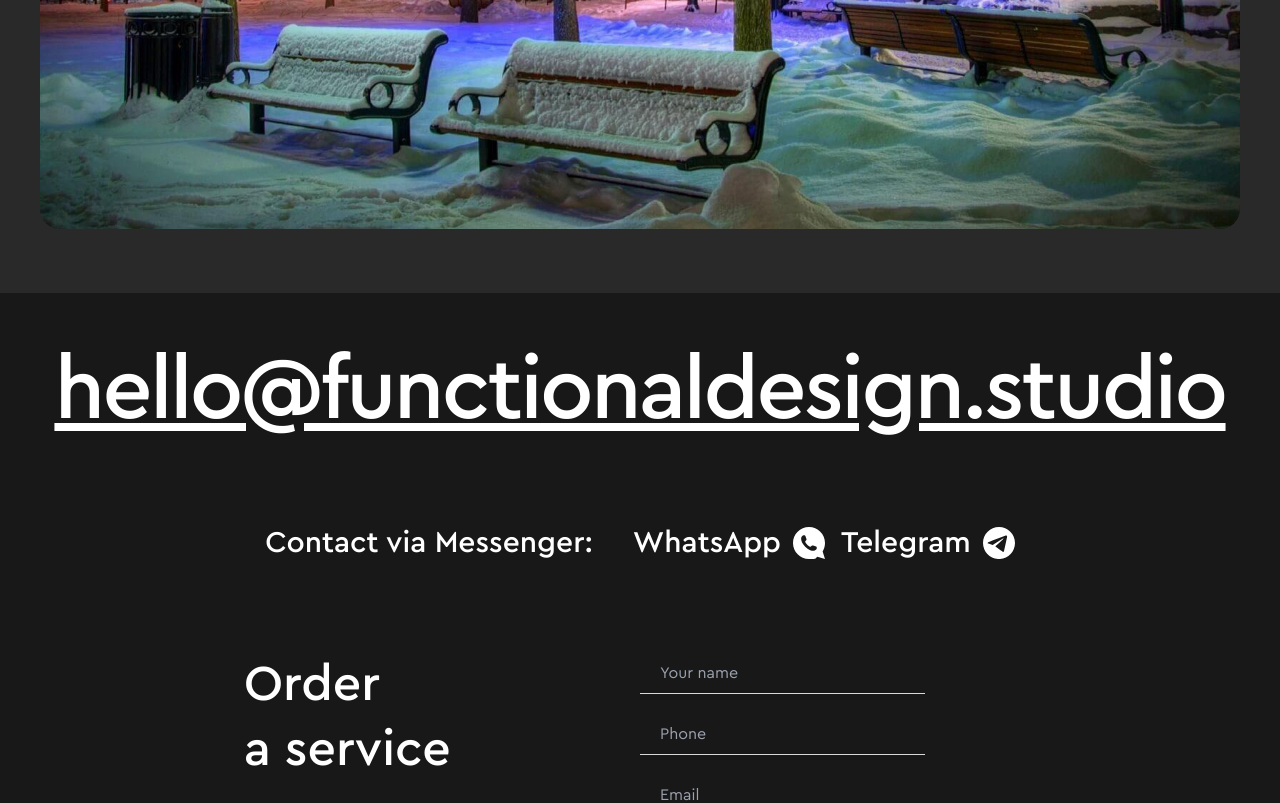
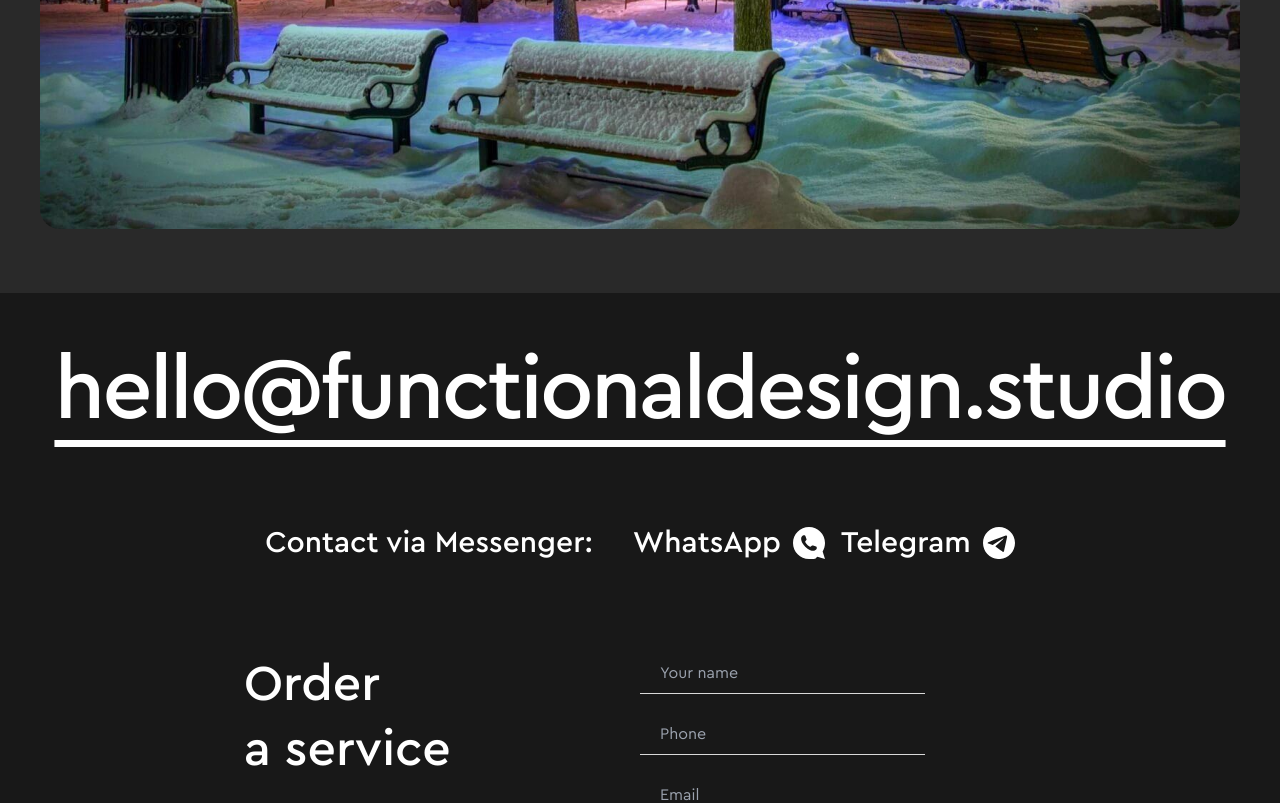
Before and after one commit to VladimirMedv/function, a Next.js app: page /projects in a window 1280 px wide. Shown: the part 2905-3708 px from the top of the page. Built offline with nearby package versions, Linux system fonts and the light colour scheme; a web font is replaced by a local one.

Commit message:
underline, services

```diff
--- a/app/components/Services.jsx
+++ b/app/components/Services.jsx
@@ -64,13 +64,13 @@ export default function Services() {
               className='overflow-hidden flex items-center flex-wrap 2lg:leading-[4.063rem] leading-[2.375rem]' // Контейнер для эффекта "вылезания из щели"
             >
               <div
-                className={` text-3xl 2lg:text-5xl transform transition-transform duration-700 delay-[${
+                className={` text-3xl 2lg:text-5xl 2lg:leading-[4.063rem] leading-[2.375rem] transform transition-transform duration-700 delay-[${
                   index * 100
                 }ms] ${hasAnimated ? 'translate-y-0' : 'translate-y-full'}`}
               >
                 <Link
                   href={service.href}
-                  className='hover:underline hover:text-secondary transition-colors duration-300 whitespace-nowrap font-medium text-3xl 2lg:text-5xl  2lg:leading-[4.063rem] leading-[2.375rem]'
+                  className='hover:underline hover:text-secondary transition-colors duration-300 whitespace-nowrap font-medium text-3xl 2lg:text-5xl 2lg:leading-[4.063rem] leading-[2.375rem]'
                   aria-label={service.label}
                   title={service.label}
                 >
--- a/app/globals.css
+++ b/app/globals.css
@@ -138,3 +138,11 @@ footer {
   padding: 20px;
   text-align: center;
 }
+
+a.underline,
+a.underline:hover,
+.hover\:underline:hover {
+  text-decoration: underline;
+  text-underline-offset: 0.25em; /* Зависит от размера шрифта */
+  text-decoration-thickness: 0.08em; /* Толщина линии относительно текста */
+}
```
